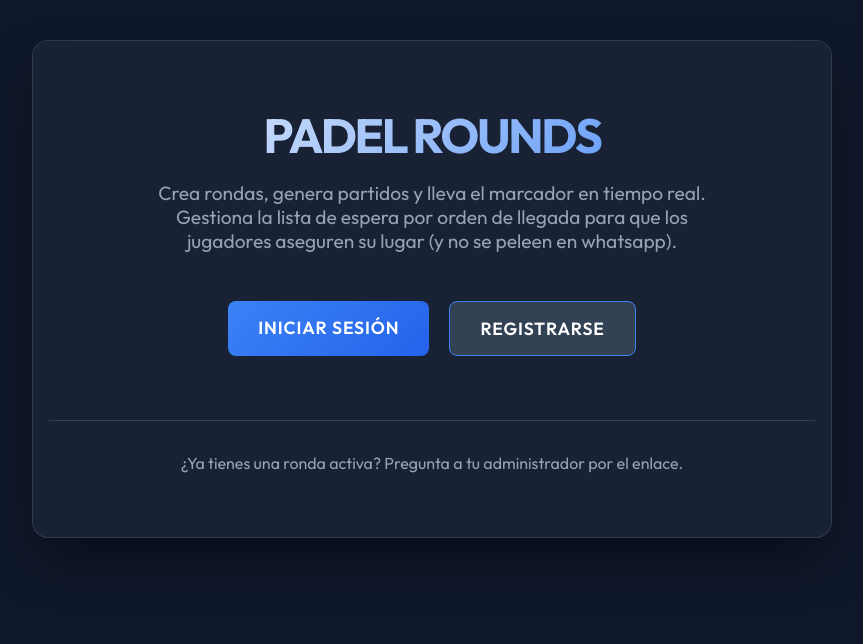
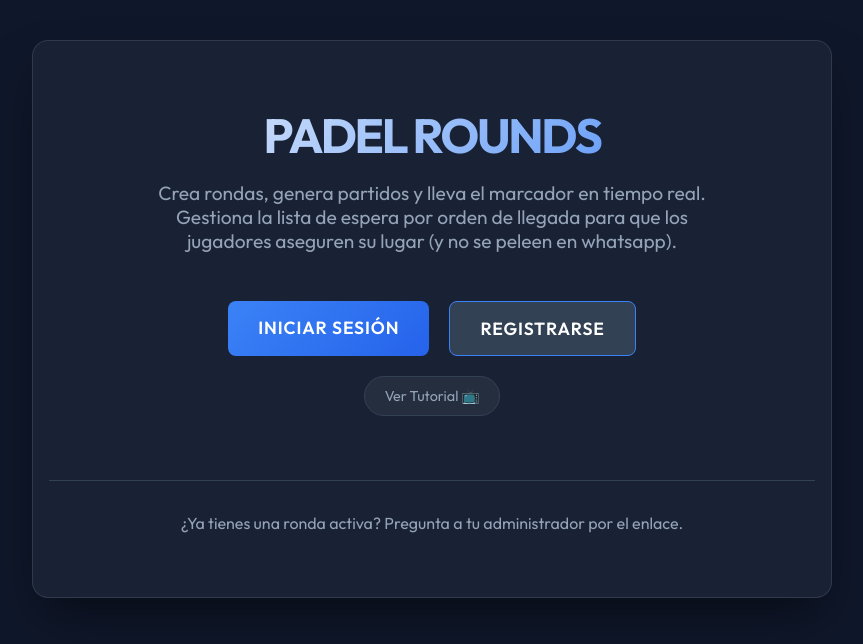
Before and after one commit to brandonvilla21/padel-rounds, a Next.js app: page / in a window 1280 px wide. Shown: the top 644 px of the page, without its empty margins (208-1071 px from the left). Built offline with nearby package versions, Linux system fonts and the light colour scheme.

Commit message:
Tutotial link

```diff
--- a/app/page.tsx
+++ b/app/page.tsx
@@ -20,6 +20,35 @@ export default function Home() {
         </Link>
       </div>
 
+      <div style={{ marginTop: '20px' }}>
+        <a
+          href="https://youtube.com/shorts/Ua0yXA2HdP8?feature=shared"
+          target="_blank"
+          rel="noopener noreferrer"
+          style={{
+            textDecoration: 'none',
+            fontSize: '0.9rem',
+            color: 'var(--color-text-dim)',
+            border: '1px solid var(--color-surface-hover)',
+            padding: '10px 20px',
+            borderRadius: '20px',
+            transition: 'all 0.2s',
+            display: 'inline-block',
+            background: 'rgba(255, 255, 255, 0.05)'
+          }}
+          onMouseEnter={(e) => {
+            e.currentTarget.style.borderColor = 'var(--color-primary)';
+            e.currentTarget.style.color = 'var(--color-primary)';
+          }}
+          onMouseLeave={(e) => {
+            e.currentTarget.style.borderColor = 'var(--color-surface-hover)';
+            e.currentTarget.style.color = 'var(--color-text-dim)';
+          }}
+        >
+          Ver Tutorial 📺
+        </a>
+      </div>
+
       <div style={{ marginTop: '4rem', paddingTop: '2rem', borderTop: '1px solid var(--color-surface-hover)' }}>
         <p style={{ color: 'var(--color-text-dim)' }}>
           ¿Ya tienes una ronda activa? Pregunta a tu administrador por el enlace.
```
